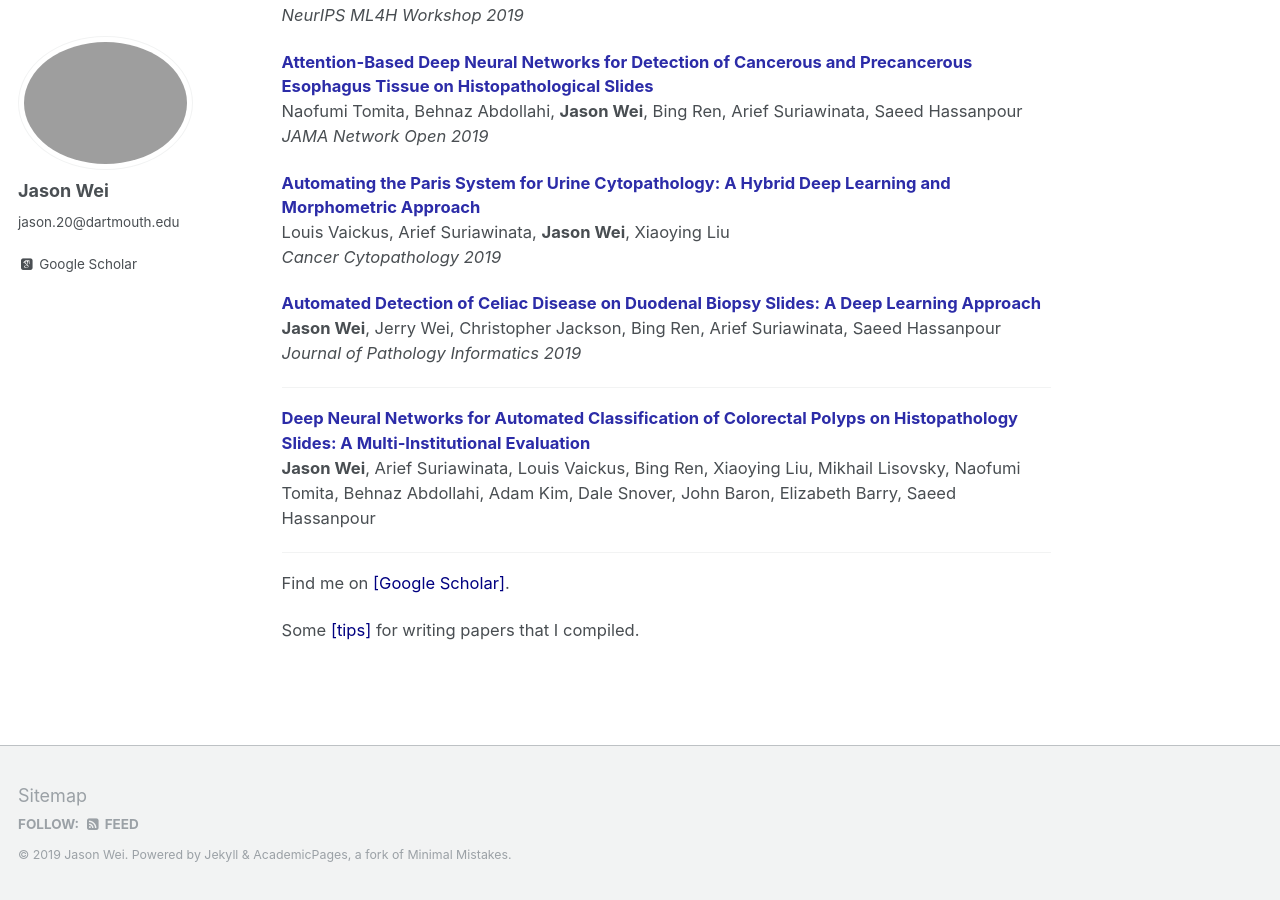
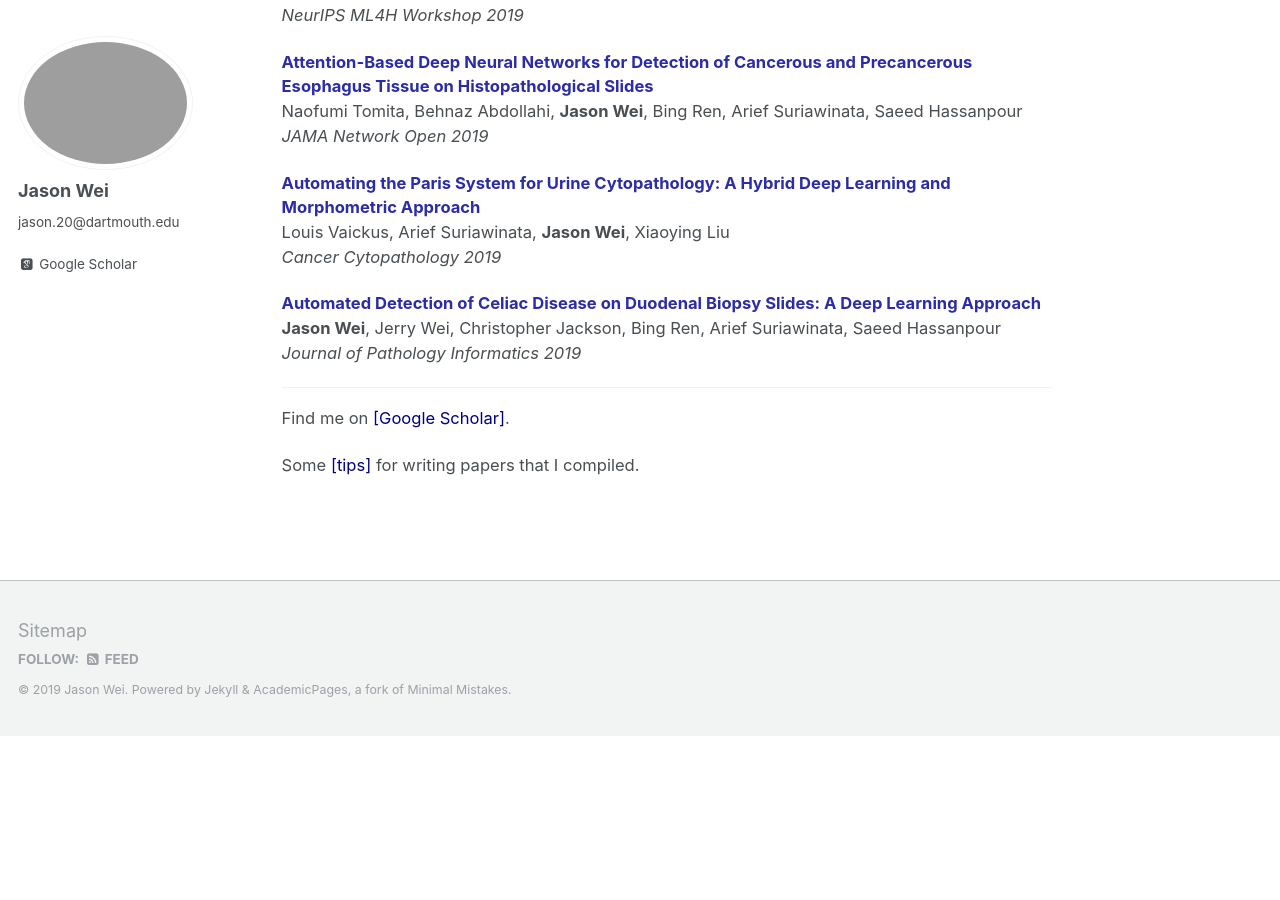
Before and after one commit to jasonwei20/jasonwei20.github.io, a Jekyll site: the page built from _pages/about.md, in a window 1280 px wide and 900 px high, scrolled down 839 px. Built offline with Jekyll 4.4.1, drawn with Linux system fonts in a browser that asks for light colours; some web fonts are replaced; after the commit the page ends 1575 px from its top, so only the background shows below that.

Commit message:
remove preprint

```diff
--- a/_pages/about.md
+++ b/_pages/about.md
@@ -54,11 +54,6 @@ Louis Vaickus, Arief Suriawinata, **Jason Wei**, Xiaoying Liu
 <a href="http://www.jpathinformatics.org/article.asp?issn=2153-3539;year=2019;volume=10;issue=1;spage=7;epage=7;aulast=Wei" style="color:#2C2CA8" target="_blank"><b>Automated Detection of Celiac Disease on Duodenal Biopsy Slides: A Deep Learning Approach</b></a> <br>
 **Jason Wei**, Jerry Wei, Christopher Jackson, Bing Ren, Arief Suriawinata, Saeed Hassanpour
 *Journal of Pathology Informatics 2019*
-
-------
-
-<a href="https://arxiv.org/abs/1909.12959" style="color:#2C2CA8" target="_blank"><b>Deep Neural Networks for Automated Classification of Colorectal Polyps on Histopathology Slides: A Multi-Institutional Evaluation</b></a> <br>
-**Jason Wei**, Arief Suriawinata, Louis Vaickus, Bing Ren, Xiaoying Liu, Mikhail Lisovsky, Naofumi Tomita, Behnaz Abdollahi, Adam Kim, Dale Snover, John Baron, Elizabeth Barry, Saeed Hassanpour
 
 ------
 
```
